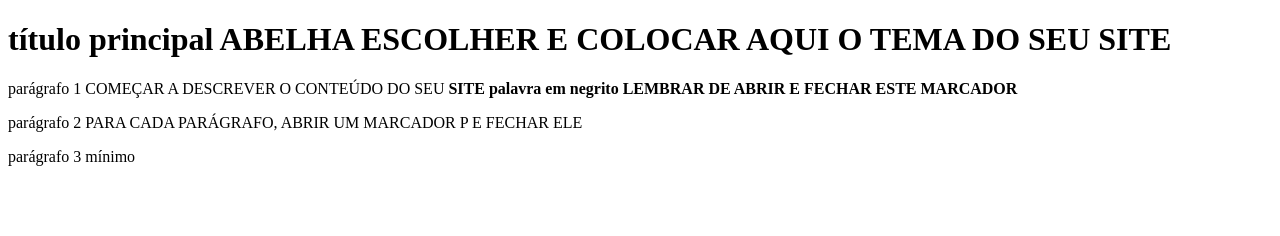
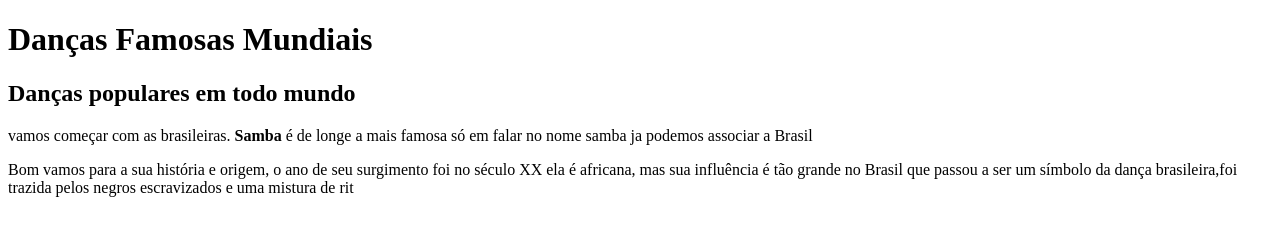
Before and after one commit to yumihopes/pc2024, a plain HTML site: page index.html in a window 1280 px wide. Drawn offline with Linux system fonts and the light colour scheme.

Commit message:
Update index.html

```diff
--- a/index.html
+++ b/index.html
@@ -6,9 +6,9 @@
     <title>Document</title>
 </head>
 <body>
-    <h1>título principal ABELHA ESCOLHER E COLOCAR AQUI O TEMA DO SEU SITE</h1>
-    <p>parágrafo 1 COMEÇAR A DESCREVER O CONTEÚDO DO SEU <strong>SITE palavra em negrito LEMBRAR DE ABRIR E FECHAR ESTE MARCADOR</strong></p>
-    <p>parágrafo 2 PARA CADA PARÁGRAFO, ABRIR UM MARCADOR P E FECHAR ELE</p>
-    <p>parágrafo 3 mínimo</p>
+    <h1> Danças Famosas Mundiais</h1>
+    <h2> Danças populares em todo mundo</h2>
+    <p> vamos começar com as brasileiras.<strong> Samba </strong> é de longe a mais famosa só  em falar no nome samba ja podemos associar a Brasil
+    <p> Bom vamos para a sua história e origem, o ano de seu surgimento  foi no século XX ela é africana, mas sua influência é tão grande no Brasil que passou a ser um símbolo da dança brasileira,foi trazida pelos negros escravizados e uma mistura de rit
 </body>
 </html>
```
